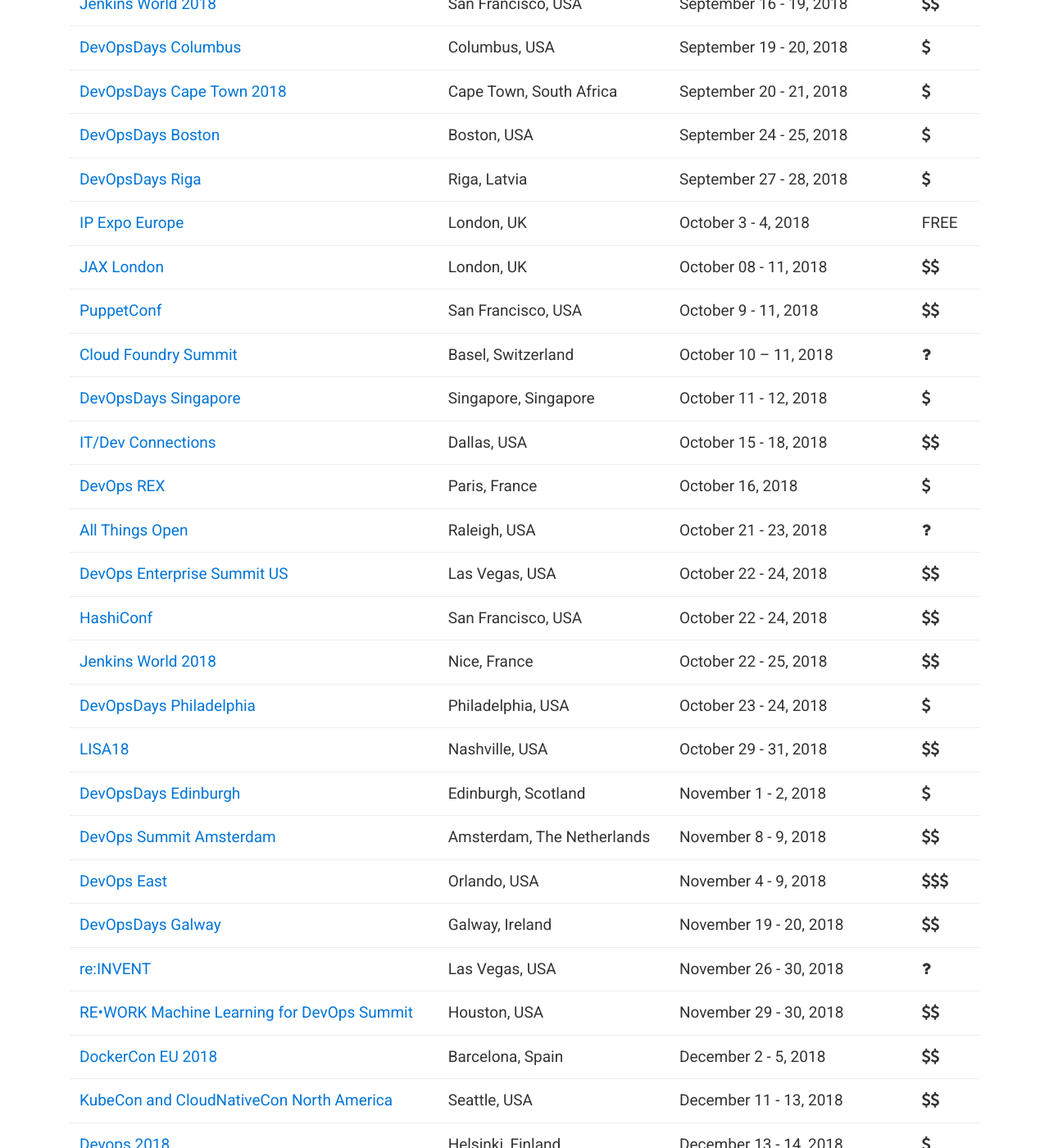
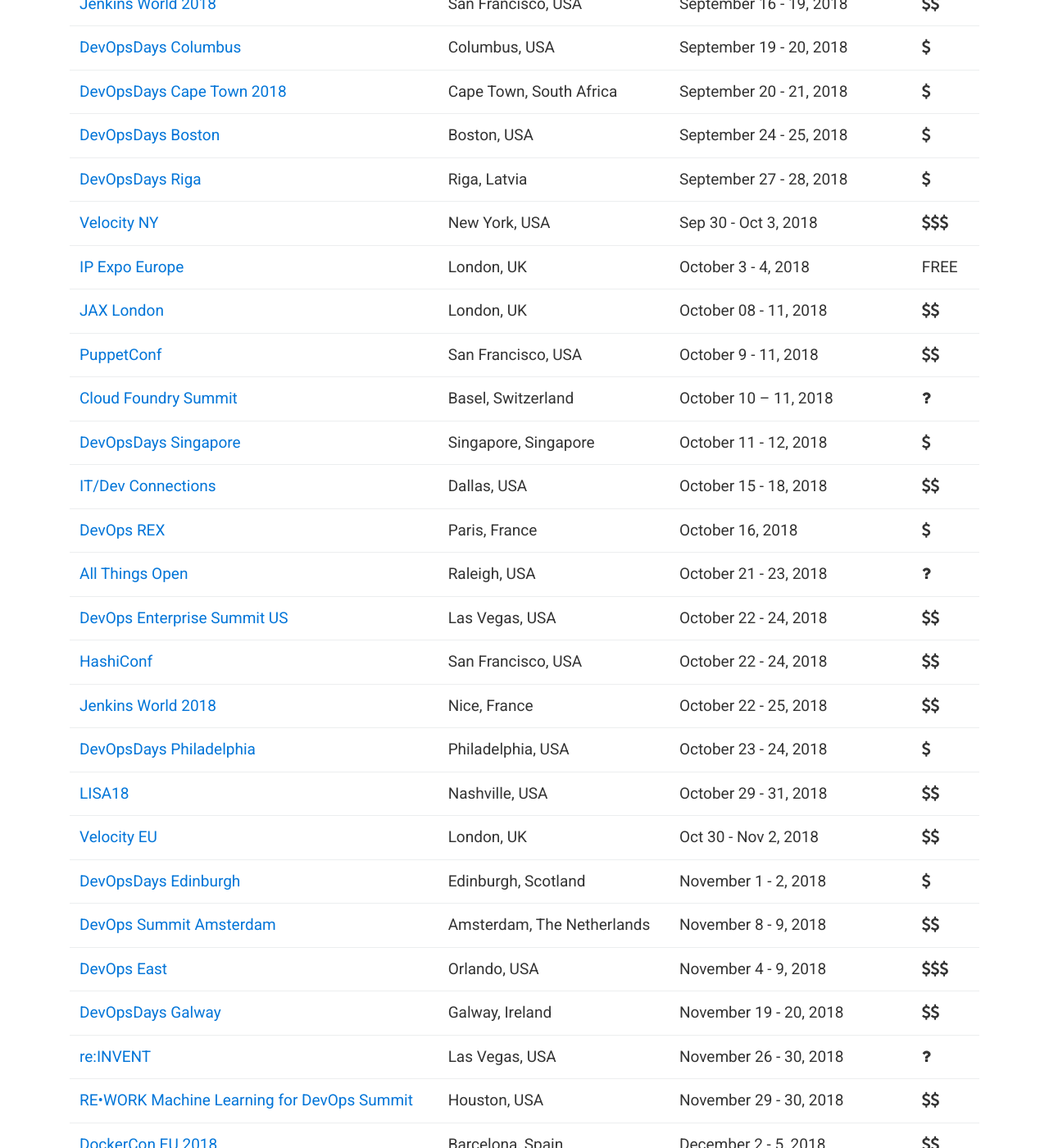
Before and after one commit to finspin/gotodevops.org, a Jekyll site: the page built from index.md, in a window 1280 px wide and 1400 px high, scrolled down 4613 px. Shown: the whole window at 82% size. Built offline with Jekyll 4.4.1, drawn with Linux system fonts in a browser that asks for light colours; nearby versions of some CDN libraries.

Commit message:
Add O'Reilly Velocity conferences

```diff
--- a/_data/conferences.yml
+++ b/_data/conferences.yml
@@ -539,7 +539,7 @@
   start-date: 1528381800
   cost: 2
 
-- name: Velocity
+- name: Velocity CA
   url: https://conferences.oreilly.com/velocity/vl-ca
   location:
       city: San Jose
@@ -547,6 +547,24 @@
   date: June 11 - 14, 2018
   start-date: 1528675200
   cost: 3
+
+- name: Velocity NY
+  url: https://conferences.oreilly.com/velocity/vl-ny
+  location:
+      city: New York
+      country: USA
+  date: Sep 30 - Oct 3, 2018
+  start-date: 1538312400
+  cost: 3
+
+- name: Velocity EU
+  url: https://conferences.oreilly.com/velocity/vl-eu
+  location:
+      city: London
+      country: UK
+  date: Oct 30 - Nov 2, 2018
+  start-date: 1540888200
+  cost: 2
 
 - name: Cloud & DevOps World
   url: https://tmt.knect365.com/cloud-devops-world/
```
